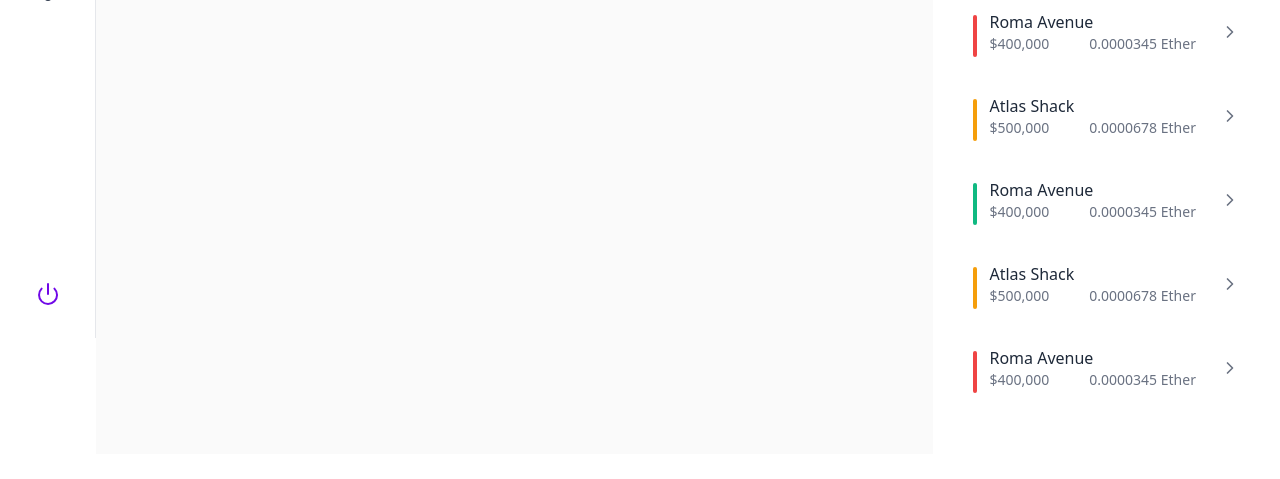
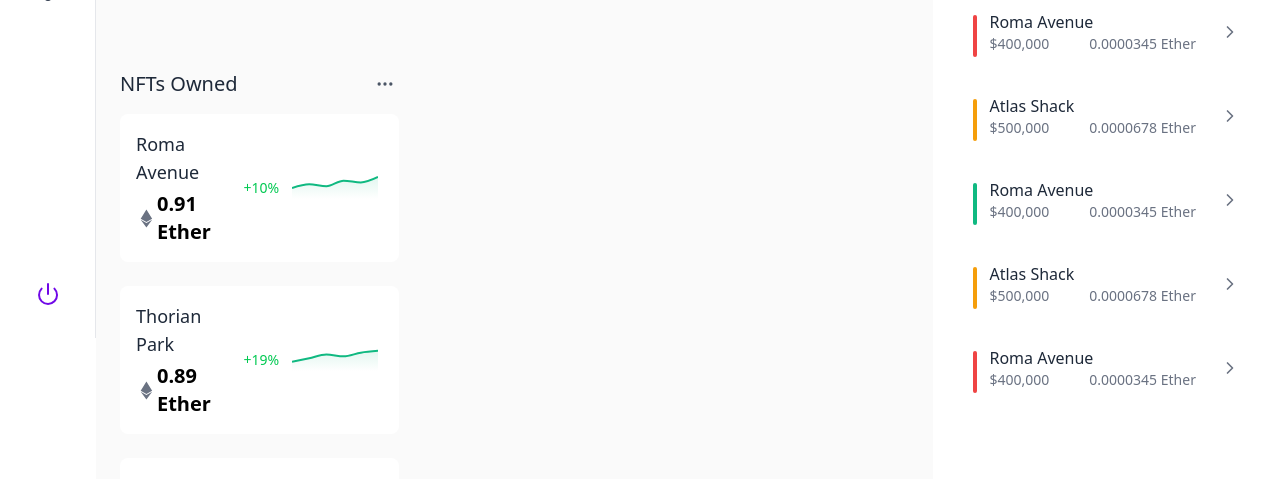
Before and after one commit to kalpesh-d/reeltor-dashboard, a React (Vite) app: page / in a window 1280 px wide. Shown: the part 462-941 px from the top of the page. Before the commit the page ends 916 px from the top, so only its background shows below. Built offline with nearby package versions, Linux system fonts and the light colour scheme.

Commit message:
Add NFT component with dynamic chart visualization and trending indicators

```diff
--- a/package.json
+++ b/package.json
@@ -15,6 +15,7 @@
     "react": "^18.3.1",
     "react-dom": "^18.3.1",
     "react-router-dom": "^7.1.3",
+    "recharts": "^2.15.1",
     "tailwindcss": "^4.0.1"
   },
   "devDependencies": {
--- /dev/null
+++ b/src/components/Nft.jsx
@@ -0,0 +1,126 @@
+import SectionHeader from "./SectionHeader";
+import { AreaChart, Area, ResponsiveContainer } from "recharts";
+
+const Nft = () => {
+  const nfts = [
+    {
+      name: "Roma Avenue",
+      value: 0.91,
+      change: "+10%",
+      trending: "up",
+      data: [
+        { value: 30 },
+        { value: 40 },
+        { value: 35 },
+        { value: 50 },
+        { value: 45 },
+        { value: 60 },
+      ]
+    },
+    {
+      name: "Thorian Park",
+      value: 0.89,
+      change: "+19%",
+      trending: "up",
+      data: [
+        { value: 25 },
+        { value: 35 },
+        { value: 45 },
+        { value: 40 },
+        { value: 50 },
+        { value: 55 },
+      ]
+    },
+    {
+      name: "Linda Mansion",
+      value: 1.1,
+      change: "-17%",
+      trending: "down",
+      data: [
+        { value: 50 },
+        { value: 45 },
+        { value: 35 },
+        { value: 30 },
+        { value: 25 },
+        { value: 20 },
+      ]
+    },
+    {
+      name: "Villa Mary",
+      value: 0.71,
+      change: "+22%",
+      trending: "up",
+      data: [
+        { value: 20 },
+        { value: 30 },
+        { value: 45 },
+        { value: 40 },
+        { value: 55 },
+        { value: 60 },
+      ]
+    }
+  ];
+
+  return (
+    <div className="w-1/3 ml-6 mr-8 my-10">
+      <SectionHeader title="NFTs Owned" />
+      <div className="rounded-xl mt-4 w-full">
+        {nfts.map((nft, index) => (
+          <div key={index} className="mb-6 last:mb-0 bg-white rounded-lg p-4 transition-colors">
+            <div className="flex items-center justify-between">
+              <div>
+                <h3 className="text-lg font-medium text-gray-800">{nft.name}</h3>
+                <div className="flex items-center mt-1">
+                  <svg
+                    width="14"
+                    height="16"
+                    viewBox="0 0 14 16"
+                    className="w-6 h-6 text-gray-500 fill-current"
+                    xmlns="http://www.w3.org/2000/svg"
+                  >
+                    <path fillRule="evenodd" clipRule="evenodd" d="M10.7936 8.47981L6.96717 10.676L3.14071 8.47981L6.96717 2.31409L10.7936 8.47981ZM10.7957 9.18459L6.96715 14.4203L3.14069 9.18459L6.96715 11.3787L10.7957 9.18459Z" />
+                  </svg >
+                  <span className="text-xl font-bold">{nft.value} Ether</span>
+                </div >
+              </div >
+              <div className="flex items-center">
+                <div className={`text-sm ${nft.trending === 'up' ? 'text-green-500' : 'text-red-500'}`}>
+                  {nft.change}
+                </div>
+                <div className="w-24 h-8 ml-2">
+                  <ResponsiveContainer width="100%" height="100%">
+                    <AreaChart data={nft.data}>
+                      <defs>
+                        <linearGradient id={`gradient-${index}`} x1="0" y1="0" x2="0" y2="1">
+                          <stop
+                            offset="0%"
+                            stopColor={nft.trending === 'up' ? '#10B981' : '#EF4444'}
+                            stopOpacity={0.2}
+                          />
+                          <stop
+                            offset="100%"
+                            stopColor={nft.trending === 'up' ? '#10B981' : '#EF4444'}
+                            stopOpacity={0}
+                          />
+                        </linearGradient>
+                      </defs>
+                      <Area
+                        type="monotone"
+                        dataKey="value"
+                        stroke={nft.trending === 'up' ? '#10B981' : '#EF4444'}
+                        fill={`url(#gradient-${index})`}
+                        strokeWidth={2}
+                      />
+                    </AreaChart>
+                  </ResponsiveContainer>
+                </div>
+              </div>
+            </div >
+          </div >
+        ))}
+      </div >
+    </div >
+  );
+};
+
+export default Nft;
--- a/src/pages/Dashboard.jsx
+++ b/src/pages/Dashboard.jsx
@@ -2,6 +2,7 @@ import Investment from "../components/Investment";
 import Marketplace from "../components/Marketplace";
 import TopNav from "../components/TopNav";
 import CreditCard from "../components/CreditCard";
+import Nft from "../components/Nft";
 
 function Dashboard() {
   const marketplaceData = {
@@ -25,9 +26,14 @@ function Dashboard() {
     <div>
       <TopNav pageTitle="Dashboard" />
       <div className="flex justify-between">
-        <div className="flex">
-          <Marketplace data={marketplaceData} />
-          <Investment />
+        <div className="flex flex-col">
+          <div className="flex">
+            <Marketplace data={marketplaceData} />
+            <Investment />
+          </div>
+          <div>
+            <Nft />
+          </div>
         </div>
         <CreditCard />
       </div>
```
Also changed, not shown: 1 other file (tests, documents, lock files or other folders).
